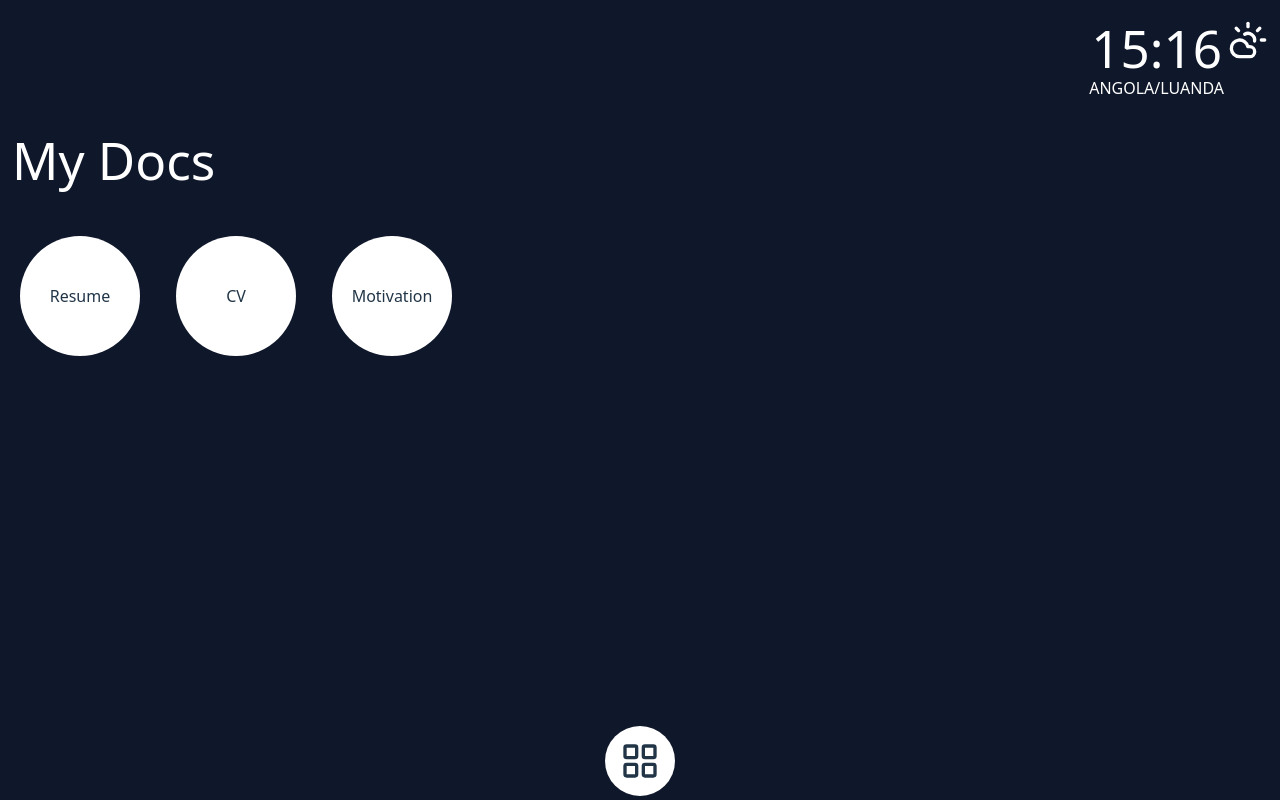
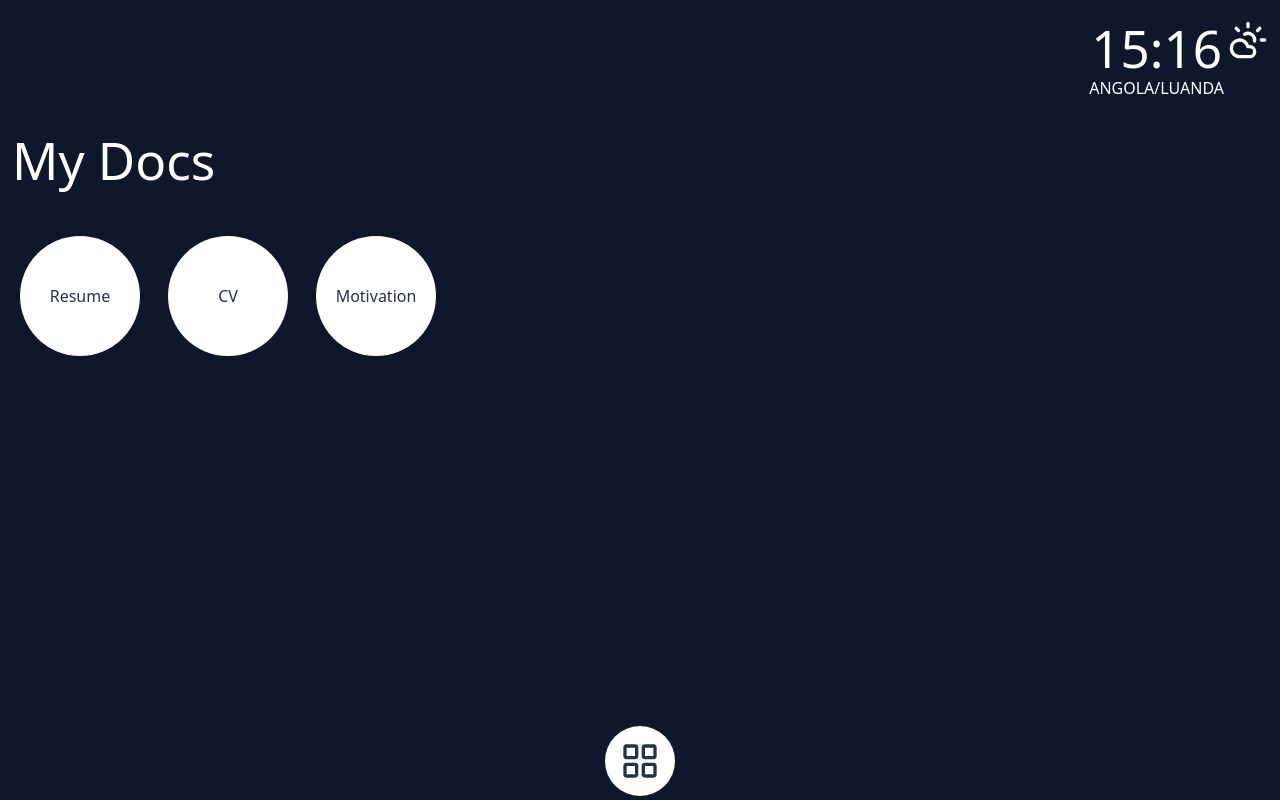
Before and after one commit to Graciano1997/portfolio, a React (Vite) app: page /docs in a window 1280 px wide. Built offline with nearby package versions, Linux system fonts and the light colour scheme.

Commit message:
add the landscape points to the setting screen

```diff
--- a/src/components/Docs.jsx
+++ b/src/components/Docs.jsx
@@ -7,7 +7,7 @@ export const Docs=()=>{
     <Time/>
     <div className="h-100 w-100 sm:w-[50%]  fixed left-3 top-30 sm:top-25 md:top-30">
         <Title title={'My Docs'}/>
-        <div className="h-[250px] mt-10 sm:mt- flex md:flex-wrap md:gap-5">
+        <div className="h-[250px] mt-10 sm:mt-2 md:mt-10 flex  md:gap-3">
             <DocItem name={"Resume"}/>
             <DocItem name={"CV"}/>
             <DocItem name={"Motivation"}/>
--- a/src/components/Setting.jsx
+++ b/src/components/Setting.jsx
@@ -6,10 +6,10 @@ import { Title } from "./general/Title";
 export const Setting=()=>{
     return(<>
     <Time/>
-    <div className="h-100 w-100 sm:w-[50%]  fixed left-3 top-30">
+    <div className="h-100 w-100 sm:w-[50%] fixed left-3 top-30">
         <Title title={'Settings'}/>
         <div className="ml-3  text-white h-[250px] mt-10 sm:mt-10 flex flex-wrap sm:gap-5">
-            <ul className="flex flex-col gap-10">
+            <ul className="flex flex-col gap-8">
                 <li className="flex items-center gap-2"><SunMoonIcon className="text-white w-8 h-8" />
                 <select className=" w-[100px]">
                     <option value="">Light</option>
```
